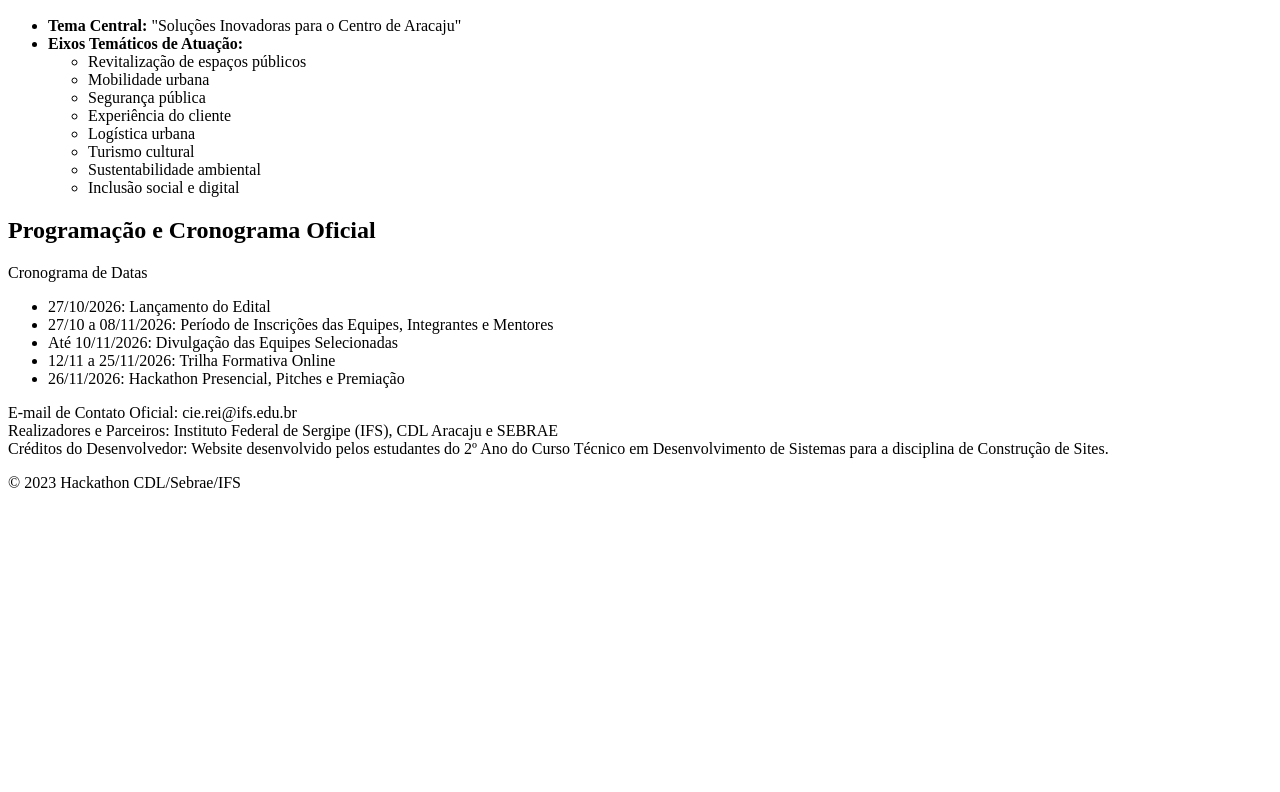
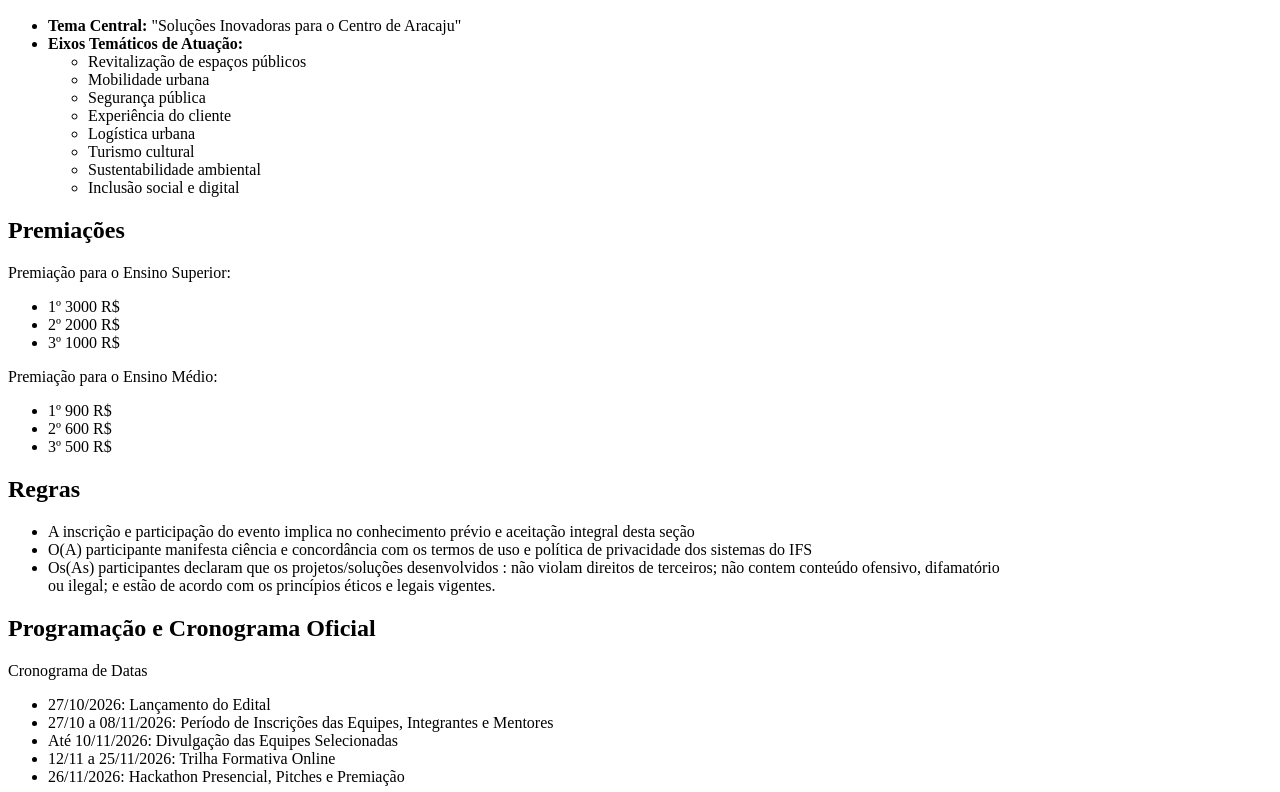
Before and after one commit to guihcavalcante/hackathon-cdl-sebrae-ifs, a plain HTML site: page home.html in a window 1280 px wide. Shown: the part 551-1343 px from the top of the page. Before the commit the page ends 1059 px from the top, so only its background shows below. Drawn offline with Linux system fonts and the light colour scheme.

Commit message:
Linkando os topicos

```diff
--- a/home.html
+++ b/home.html
@@ -40,7 +40,7 @@
                 <li><strong>Desenvolvimento Sustentável e Social:</strong> Incentiva projetos com impacto ambiental e social positivo, elevando a qualidade de vida da comunidade aracajuana.</li>
             </ul>
         </section>
-        <section>
+        <section id="objetivos">
             <h2>Tema e Eixos Temáticos</h2>
             <ul>
                 <li><strong>Tema Central:</strong> "Soluções Inovadoras para o Centro de Aracaju"</li>
@@ -58,6 +58,30 @@
                 </li>
             </ul>
         </section>
+        <selection id="premiação">
+            <h2>Premiações</h2>
+            <p>Premiação para o Ensino Superior:</p>
+            <ul>
+                <li>1º 3000 R$</li>
+                <li>2º 2000 R$</li>
+                <li>3º 1000 R$</li>
+            </ul>
+            <p>Premiação para o Ensino Médio:</p>
+            <ul>
+                <li>1º 900 R$</li>
+                <li>2º 600 R$</li>
+                <li>3º 500 R$</li>
+            </ul>
+        </selection>
+        <selection id="regras">
+            <h2>Regras</h2>
+            <ul>
+                <li>A inscrição e participação do evento implica no conhecimento prévio e aceitação integral desta seção</li>
+                <li>O(A) participante manifesta ciência e concordância com os termos de uso e política de privacidade dos sistemas do IFS</li>
+                <li>Os(As) participantes declaram que os projetos/soluções desenvolvidos : não violam direitos de terceiros; não contem conteúdo ofensivo, difamatório<br>
+                    ou ilegal; e estão de acordo com os princípios éticos e legais vigentes.</li>
+            </ul>
+        </selection>
         <section id="programação/Crono">
             <h2>Programação e Cronograma Oficial</h2>
             <p>Cronograma de Datas</p>
```
